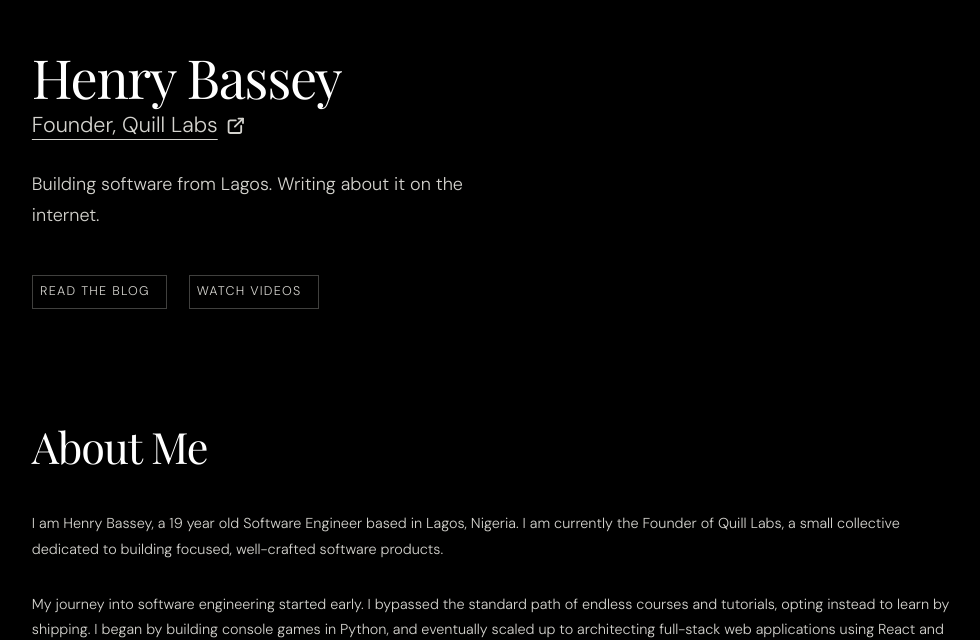
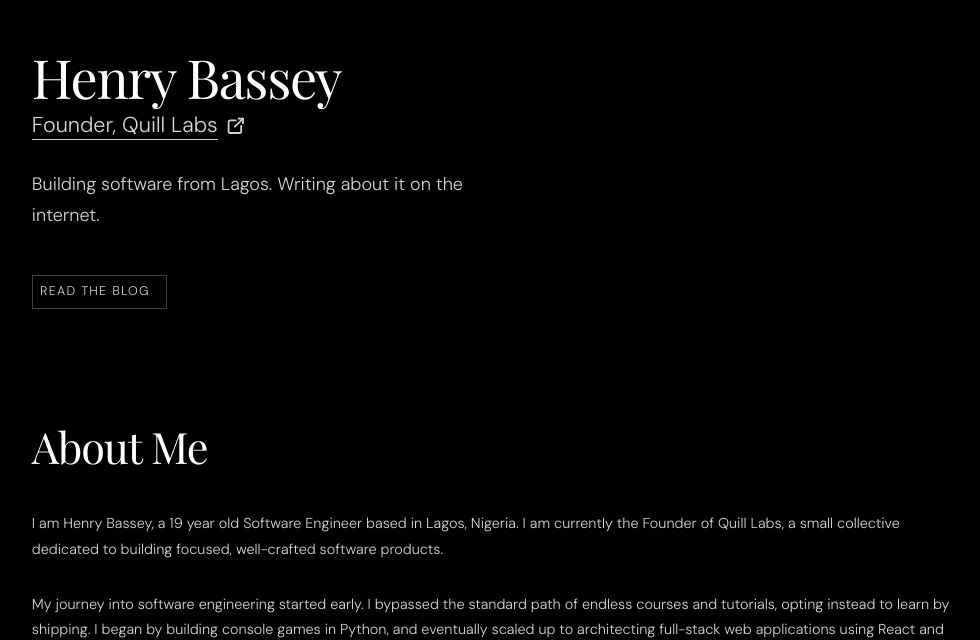
Before and after one commit to whoshnri/portfolio, a Next.js app: page / in a window 1280 px wide. Shown: the part 166-806 px from the top of the page, without its empty margins (209-1189 px from the left). Built offline with nearby package versions, Linux system fonts and the light colour scheme.

Commit message:
Update page.tsx

```diff
--- a/app/page.tsx
+++ b/app/page.tsx
@@ -32,8 +32,7 @@ export default function Home() {
         </p>
 
         <div className="flex gap-6 font-dmsans text-sm uppercase tracking-widest text-[#d4d3ce]">
-          <SiteNewink text="Read the Blog" href="/blog" />
-          <SiteNewink text="Watch Videos" href="/videos" />
+          <SiteNewink text="Read the Blog" href="https://blogs.henrybassey.me" />
         </div>
       </div>
       <About />
```
